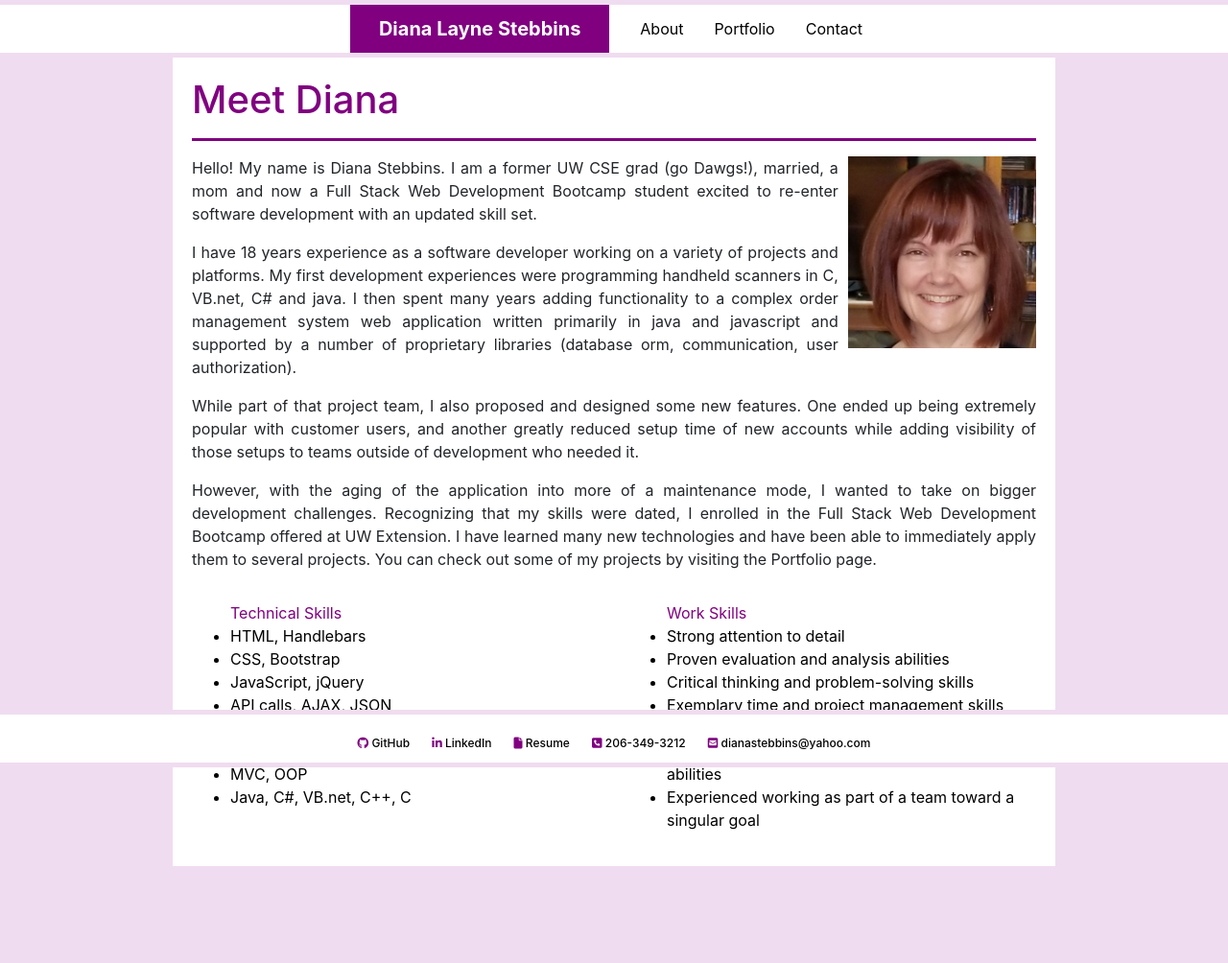
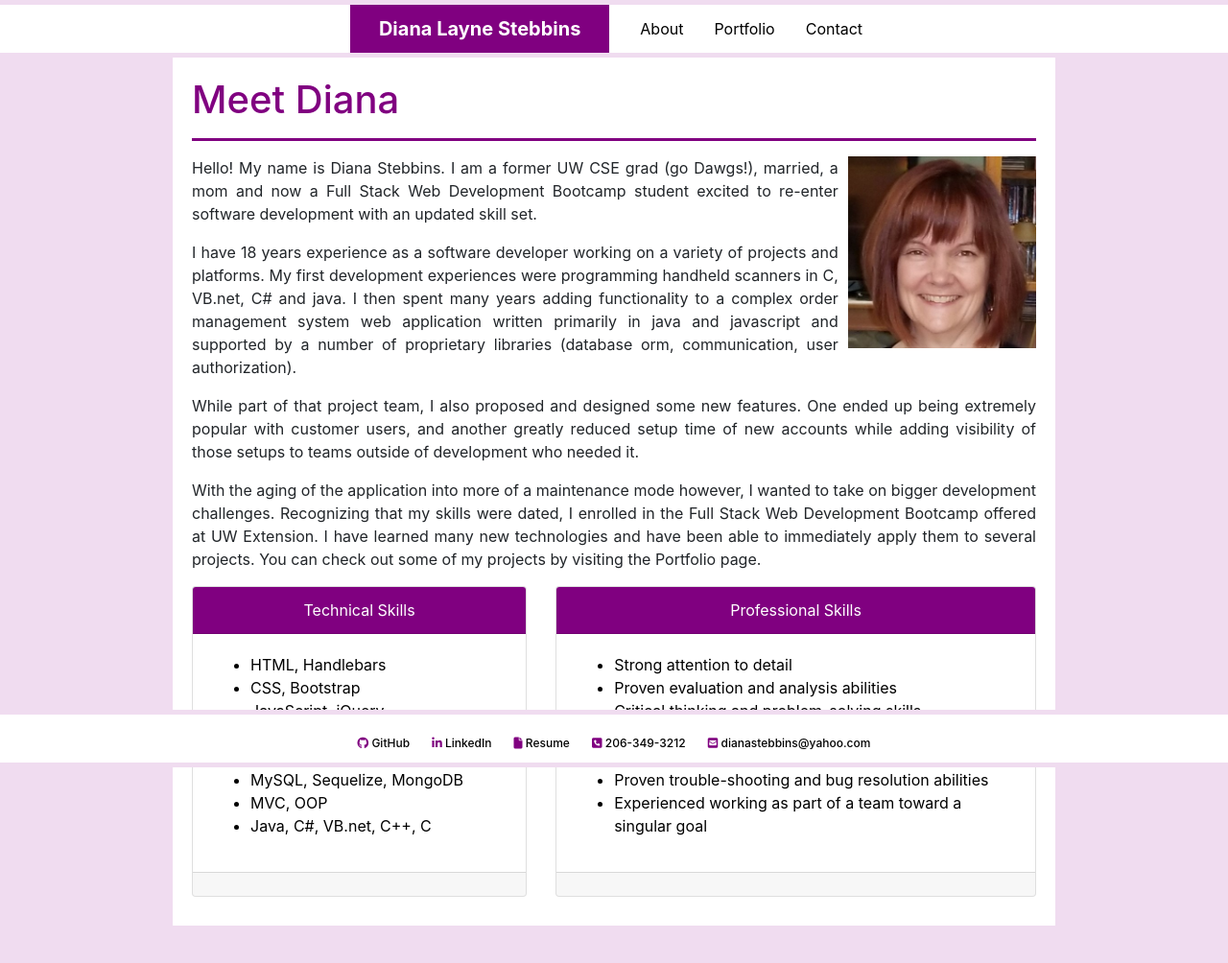
Before and after one commit to dianastebbins/homework2-responsivenessPortfolio, a plain HTML site: page index.html in a window 1280 px wide. Shown: the whole page at 96% size. Before the commit the page ends 968 px from the top, so only its background shows below. Drawn offline with nearby package versions, Linux system fonts and the light colour scheme.

Commit message:
put skills in cards on page

```diff
--- a/index.html
+++ b/index.html
@@ -57,23 +57,32 @@
                             </p>
                             <p style="text-align: justify">
                                 While part of that project team, I also proposed and designed some new features.
-                                One ended up being extremely popular with customer users, and another greatly reduced setup
-                                time of new accounts while adding visibility of those setups to teams outside of development
+                                One ended up being extremely popular with customer users, and another greatly reduced
+                                setup
+                                time of new accounts while adding visibility of those setups to teams outside of
+                                development
                                 who needed it.
                             </p>
                             <p style="text-align: justify">
-                                However, with the aging of the application into more of a maintenance mode, I wanted
-                                to take on bigger development challenges. Recognizing that my skills were dated, I enrolled
-                                in the Full Stack Web Development Bootcamp offered at UW Extension. I have learned many new
-                                technologies and have been able to immediately apply them to several projects. You can check
+                                With the aging of the application into more of a maintenance mode however, I wanted
+                                to take on bigger development challenges. Recognizing that my skills were dated, I
+                                enrolled
+                                in the Full Stack Web Development Bootcamp offered at UW Extension. I have learned many
+                                new
+                                technologies and have been able to immediately apply them to several projects. You can
+                                check
                                 out some of my projects by visiting the Portfolio page.
                             </p>
                         </div>
                     </div>
                     <div class="row">
-                        <div class="col-sm-6">
-                            <p>
-                                <ul>Technical Skills
+                        <div class="col-sm-5">
+                            <div class="card">
+                                <div class="card-header">
+                                    Technical Skills
+                                </div>
+                                <div class="card-body">
+                                    <ul>
                                         <li>HTML, Handlebars</li>
                                         <li>CSS, Bootstrap</li>
                                         <li>JavaScript, jQuery</li>
@@ -83,11 +92,19 @@
                                         <li>MVC, OOP</li>
                                         <li>Java, C#, VB.net, C++, C</li>
                                     </ul>
-                            </p>
                                 </div>
-                        <div class="col-sm-6">
-                            <p>
-                                <ul>Work Skills
+                                <div class="card-footer">
+                                    <large class="text-muted"></large>
+                                </div>
+                            </div>
+                        </div>
+                        <div class="col-sm-7">
+                            <div class="card">
+                                <div class="card-header">
+                                    Professional Skills
+                                </div>
+                                <div class="card-body">
+                                    <ul>
                                         <li>Strong attention to detail</li>
                                         <li>Proven evaluation and analysis abilities</li>
                                         <li>Critical thinking and problem-solving skills</li>
@@ -96,7 +113,11 @@
                                         <li>Proven trouble-shooting and bug resolution abilities</li>
                                         <li>Experienced working as part of a team toward a singular goal</li>
                                     </ul>
-                            </p>
+                                </div>
+                                <div class="card-footer">
+                                    <large class="text-muted"></large>
+                                </div>
+                            </div>
                         </div>
                     </div>
                 </section>
```
Lines whose indentation alone changed are shown as unchanged.
